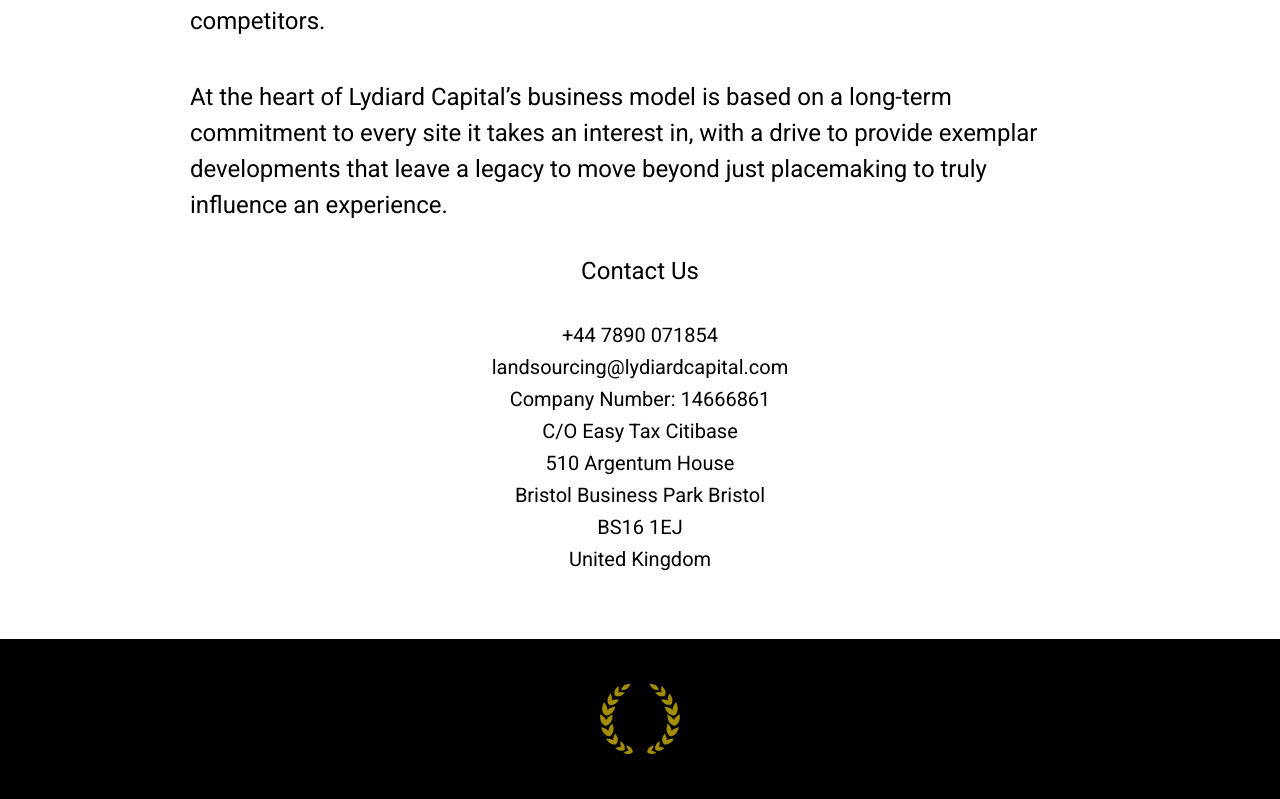
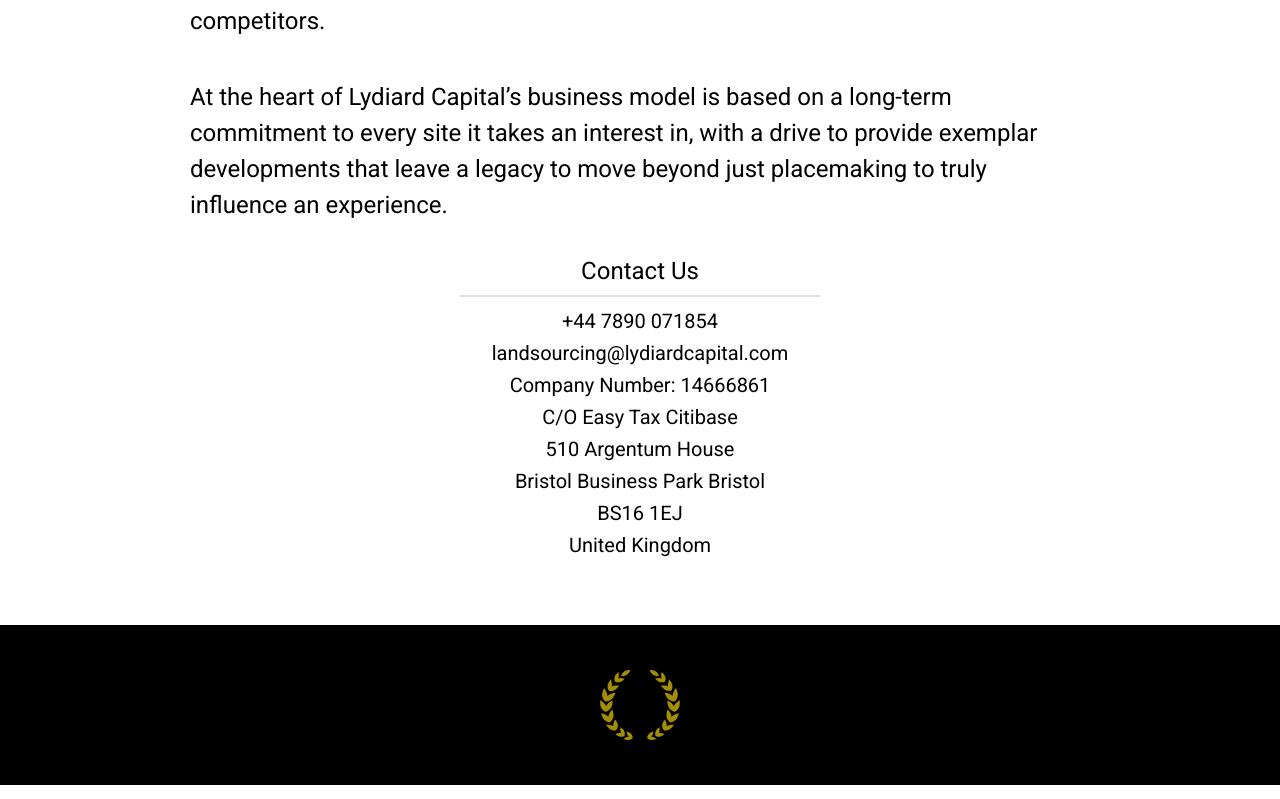
Before and after one commit to alamerton/Lydiard-Capital, a React (Create React App) app: page / in a window 1280 px wide. Shown: the part 7707-8506 px from the top of the page. Built offline with nearby package versions, Linux system fonts and the light colour scheme.

Commit message:
Gave the contact card a divider

```diff
--- a/src/components/ContactComponent.tsx
+++ b/src/components/ContactComponent.tsx
@@ -1,4 +1,4 @@
-import { Container, Typography } from "@mui/material";
+import { Container, Divider, Typography } from "@mui/material";
 import { Component } from "react";
 
 class ContactComponent extends Component {
@@ -12,7 +12,7 @@
             margin: "auto",
             justifyContent: "center",
             alignItems: "center",
-            height: "4rem",
+            height: "3rem",
           }}
         >
           <Typography
@@ -31,6 +31,18 @@
             Contact Us
           </Typography>
         </Container>
+        <Divider
+          sx={{
+            position: "relative",
+            maxWidth: {
+              xs: "40%",
+              sm: "30%",
+            },
+            margin: "auto",
+            borderBottomWidth: 2,
+            bottom: "0.5rem",
+          }}
+        />
         <Container
           style={{
             position: "relative",
```
